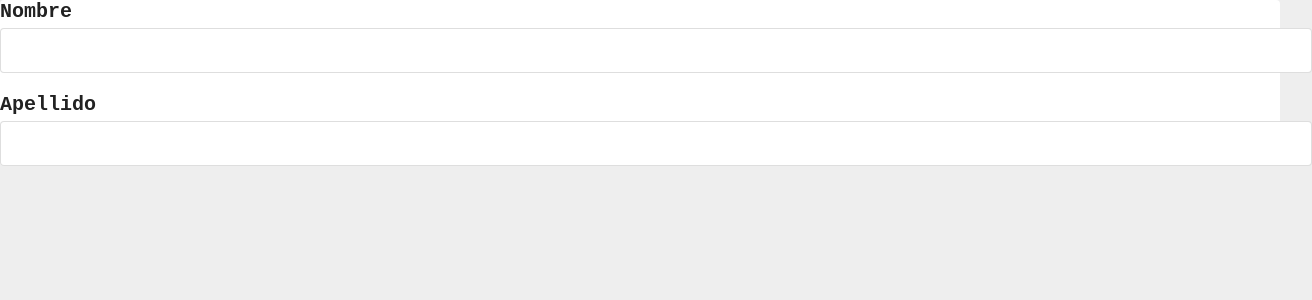
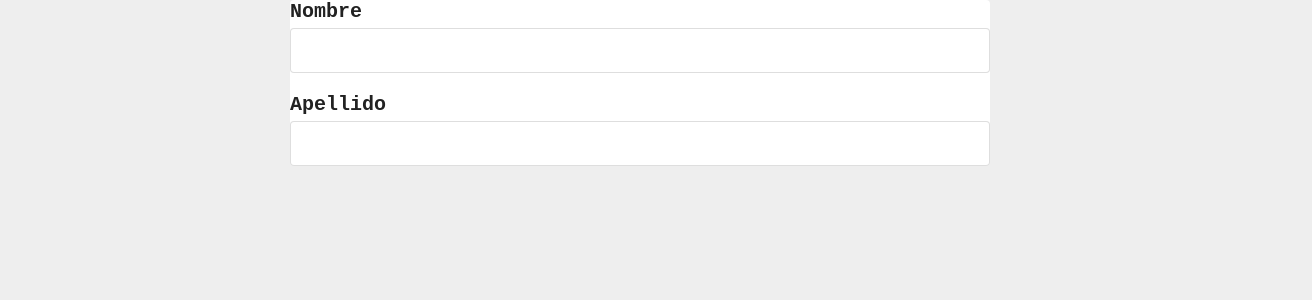
Before and after one commit to JuananA1000/GestorDeUsuarios, a React (Create React App) app: page / in a window 1280 px wide. Shown: the top 300 px of the page, 1312 px wide, since content can reach past the window. Built offline with nearby package versions, Linux system fonts and the light colour scheme.

Commit message:
ERROR: Componente Container no funciona

```diff
--- a/src/App.js
+++ b/src/App.js
@@ -1,5 +1,6 @@
 import Input from './components/Input';
 import Card from './components/Card';
+import Container from './components/Container';
 
 // Custom HOOKS
 import useFormulario from './hooks/useFormulario';
@@ -12,7 +13,9 @@
     console.log(formulario);
 
     return (
+        <Container>
             <Card>
+                <div style={{ paddng: 20 }}>
                     <form>
                         <Input
                             label='Nombre'
@@ -28,7 +31,9 @@
                             onChange={handleChange}
                         />
                     </form>
+                </div>
             </Card>
+        </Container>
     );
 }
 
--- a/src/components/Card.jsx
+++ b/src/components/Card.jsx
@@ -1,7 +1,8 @@
 import React from 'react';
 import './Card.css';
-function Card({children}) {
+
+const Card = ({ children }) => {
     return (<div className='card'>{children}</div>);
-}
+};
 
 export default Card;
--- /dev/null
+++ b/src/components/Container.css
@@ -0,0 +1,6 @@
+.container{
+  max-width: 700px;
+  margin-left: auto;
+  margin-right: auto;
+
+}
--- /dev/null
+++ b/src/components/Container.jsx
@@ -0,0 +1,8 @@
+import React from 'react';
+import './Container.css';
+
+const Container = ({ children }) => {
+    return <div className='container'>{children}</div>;
+};
+
+export default Container;
--- a/src/components/Input.css
+++ b/src/components/Input.css
@@ -19,4 +19,5 @@
     color: #222;
     border-radius: 4px;
     width: 100%;
+    box-sizing: border-box;
 }
```
Lines whose indentation alone changed are shown as unchanged.
